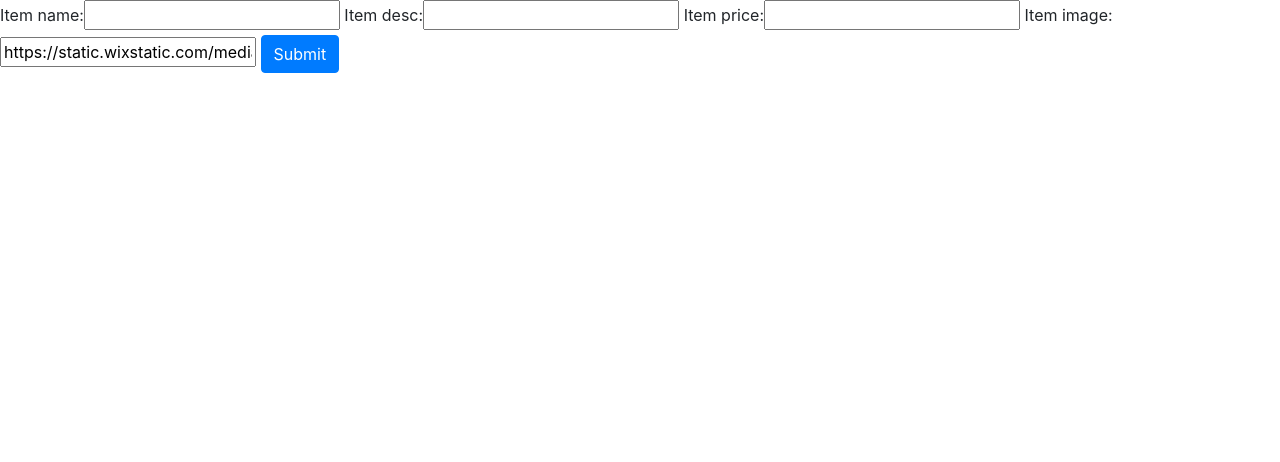
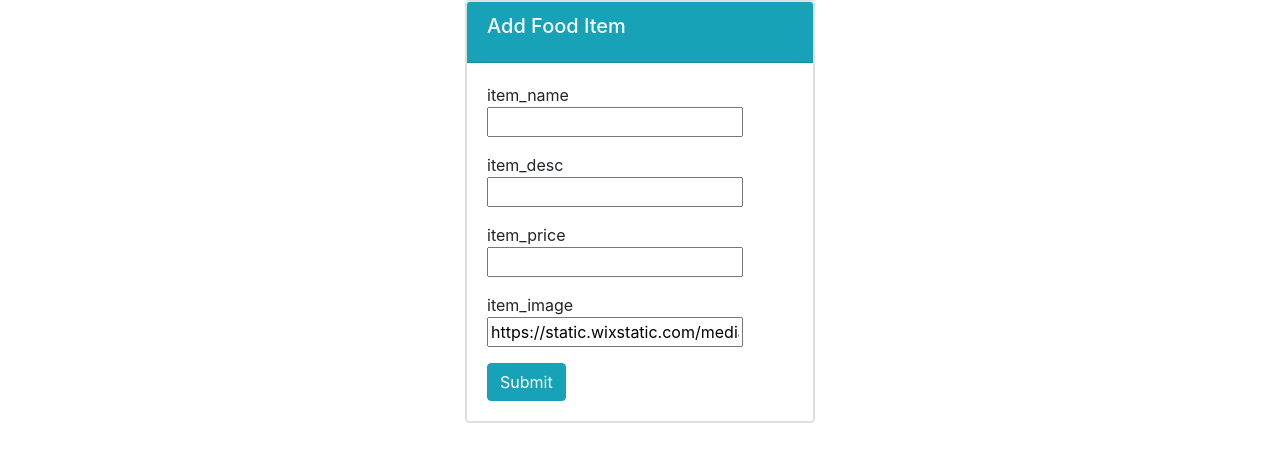
Before and after one commit to Ritesh-Tiwari/Django-Masterclass, a Django app: page /food/add/ in a window 1280 px wide. Shown: the part 72-534 px from the top of the page. Run offline with Django 3.2, Linux system fonts and the light colour scheme.

Commit message:
use class basedview and design some basic html page using bootstrap.

```diff
--- a/my-site/food/models.py
+++ b/my-site/food/models.py
@@ -1,7 +1,11 @@
 from django.db import models
+from django.contrib.auth.models import User
+from django.urls import reverse
 
 # Create your models here.
 class Item(models.Model):
+
+    user_name = models.ForeignKey(User, on_delete=models.CASCADE, default=1)
     item_name = models.CharField(max_length=200)
     item_desc = models.CharField(max_length=200)
     item_price = models.IntegerField()
@@ -17,3 +21,6 @@ class Item(models.Model):
         managed = True
         verbose_name = 'Item'
         verbose_name_plural = 'Items'
+
+    def get_absolute_url(self):
+        return reverse('food:detail',kwargs={'pk':self.pk})
--- a/my-site/food/templates/food/base.html
+++ b/my-site/food/templates/food/base.html
@@ -13,20 +13,16 @@
 </head>
 <body>
     <nav class="navbar navbar-dark bg-dark">
-        <a href="#" class="navbar-brand">FoodApp</a>
+        <a href="{% url 'food:index' %}" class="navbar-brand">FoodApp</a>
         <div class="navbar">
             <a href="{% url 'food:create_item' %}" class="nav-link nav-item">Add Item</a>
             <a href="#" class="nav-link nav-item">Delete Item</a>
             <a href="#" class="nav-link nav-item">View Item</a>
             {% if user.is_authenticated %}
-
-                <a href="{% url 'logout' %}" class="nav-link nav-item">Logout</a>
-                <a href="{% url 'profile' %}" class="nav-link nav-item">Profile</a>
-
-
+            <a href="{% url 'logout' %}" class="nav-link nav-item">Logout</a>
+            <a href="{% url 'profile' %}" class="nav-link nav-item">Profile</a>
             {% else %}
-                <a href="{% url 'login' %}" class="nav-link nav-item">Login</a>
-
+            <a href="{% url 'login' %}" class="nav-link nav-item">Login</a>
             {% endif %}
             </div>
 
--- a/my-site/food/templates/food/index.html
+++ b/my-site/food/templates/food/index.html
@@ -21,6 +21,7 @@
                 <h3>{{ item.item_name }}</h3>
                 <h5>{{ item.item_desc }} </h5>
                 <h6> ${{ item.item_price }} </h6>
+                <h6> Created By : {{ item.user_name }}</h6>
             </div>
             <div class="col-md-2">
                 <a href="{% url 'food:detail' item.id %}" class="btn btn-success">Details</a>
--- a/my-site/food/templates/food/item-form.html
+++ b/my-site/food/templates/food/item-form.html
@@ -1,15 +1,41 @@
 {% extends "food/base.html" %}
 
 {% block body %}
-    <!-- <div class="container"> -->
-        <form method="post">
-            {% csrf_token %}
-            {{ form }}
-            <button type="submit" class="btn btn-primary">Submit</button>
-        </form>
+<div class="container">
+    <div class="row">
+        <div class="col-md-4 offset-md-4">
+            <div class="card">
+                <div class="card">
+                    <div class="card-header bg-info">
+                        <h5 class="card-title text-light">Add Food Item</h5>
+
+                    </div>
+                    <div class="card-body">
+                        <form method="post">
+
+                            {% csrf_token %}
+                            {% for field in form  %}
+                                <div class="form-group">
+                                    {{ field.name }}
+
+                                    {{ field }}
+                                </div>
+
+                            {% endfor %}
+                            <button class="btn btn-info" type="submit" class="btn btn-primary">Submit</button>
+                        </form>
+
+                    </div>
+                </div>
+            </div>
+
+        </div>
+    </div>
+</div>
+{% endblock %}
+ <!-- <div class="container"> -->
+
     <!-- </div> -->
-
-{% endblock %}
 
 </body>
 </html>
--- a/my-site/food/urls.py
+++ b/my-site/food/urls.py
@@ -3,11 +3,11 @@ from django.urls import path
 
 app_name = 'food'
 urlpatterns = [
-    path('', views.index, name="index"),
-    path('<int:item_id>/', views.detail, name="detail"),
+    path('', views.IndexClassView.as_view(), name="index"),
+    path('<int:pk>/', views.FoodDetail.as_view(), name="detail"),
     path('item/', views.item, name="item"),
     # add items
-    path('add/', views.create_item, name="create_item"),
+    path('add/', views.CreateItem.as_view(), name="create_item"),
     # update items
     path('update/<int:id>/', views.update_item, name="update_item"),
 
--- a/my-site/food/views.py
+++ b/my-site/food/views.py
@@ -1,8 +1,12 @@
+from django.forms.models import BaseModelForm
 from django.http import HttpResponse
 from django.shortcuts import redirect, render
 from .forms import ItemForm
 from .models import Item
 from django.template import loader
+from django.views.generic.list import ListView
+from django.views.generic.detail import DetailView
+from django.views.generic.edit import CreateView
 
 # Create your views here.
 def index(request):
@@ -13,6 +17,14 @@ def index(request):
 
     }
     return render(request,'food/index.html', context)
+
+
+# class based view (ListView)
+class IndexClassView(ListView):
+    model = Item
+    template_name='food/index.html'
+    context_object_name = "item_list"
+
 
 def item(request):
     return HttpResponse("<h1>This is an item view</h1>")
@@ -25,12 +37,31 @@ def detail(request,item_id):
     }
     return render(request,'food/detail.html', context)
 
+
+# Implementing Class Based Detail
+class FoodDetail(DetailView):
+    model  = Item
+    template_name = "food/detail.html"
+
+
 def create_item(request):
     form = ItemForm(request.POST or None)
     if form.is_valid():
         form.save()
         return redirect('food:index')
     return render (request, "food/item-form.html",{"form":form})
+
+
+# this is a class based view for create item
+class CreateItem(CreateView):
+    model = Item
+    fields = ['item_name','item_desc','item_price','item_image']
+    template_name="food/item-form.html"
+
+    def form_valid(self, form):
+        form.instance.user_name = self.request.user
+
+        return super().form_valid(form)
 
 def update_item(request, id):
     item = Item.objects.get(id=id)
--- a/my-site/mysite/urls.py
+++ b/my-site/mysite/urls.py
@@ -23,8 +23,6 @@ from django.conf.urls.static import static
 
 urlpatterns = [
     path('admin/', admin.site.urls),
-
-    path('', include("food.urls")),
     path('food/', include("food.urls")),
     path('register/', user_view.register, name="register"),
     path("login/", authentication_view.LoginView.as_view(template_name='users/login.html'), name="login"),
```
Also changed, not shown: my-site/food/templates/food/detail.html (+6 -5 lines), my-site/users/templates/users/login.html (+34 -5 lines), my-site/users/templates/users/register.html (+35 -5 lines), my-site/db.sqlite3, my-site/food/migrations/0003_item_user_name.py (added).
